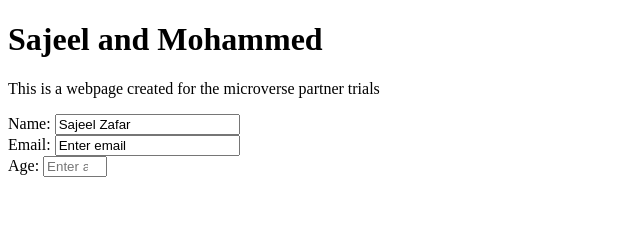
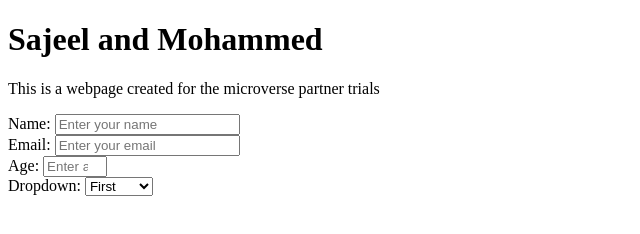
Before and after one commit to mhamedGd/SecondProjectSajeelandMohammed, a plain HTML site: page index.html in a window 1280 px wide. Shown: the whole page, without its empty margins (0-640 px from the left). Drawn offline with Linux system fonts and the light colour scheme.

Commit message:
Added dropdown

```diff
--- a/index.html
+++ b/index.html
@@ -8,12 +8,17 @@
     <h1 id="title"> Sajeel and Mohammed</h1>
     <p id="description">This is a webpage created for the microverse partner trials</p>
     <form id="survey-form">
-        <span>Name: </span>
-        <input type="text" id="name" value="Sajeel Zafar"><br>
-        <span>Email: </span>
-        <input type="email" id="email" value="Enter email"><br>
-        <span>Age: </span>
-        <input type="number" id="number" placeholder="Enter age" min="0" max="100">
+        <label id="name-label">Name: </label>
+        <input type="text" id="name" placeholder="Enter your name"><br>
+        <label id="email-label">Email: </label>
+        <input type="email" id="email" placeholder="Enter your email"><br>
+        <label id="number-label">Age: </label>
+        <input type="number" id="number" placeholder="Enter age" min="0" max="100"><br>
+        <label>Dropdown: </label>
+        <select id="dropdown">
+            <option>First</option>
+            <option>Second</option>
+        </select>
     </form>
   </body>
 </html>
```
